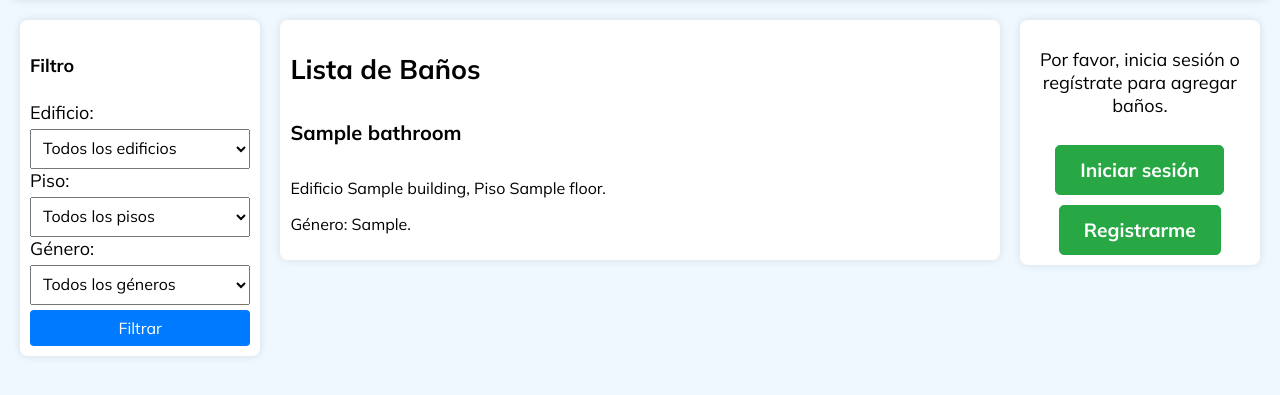
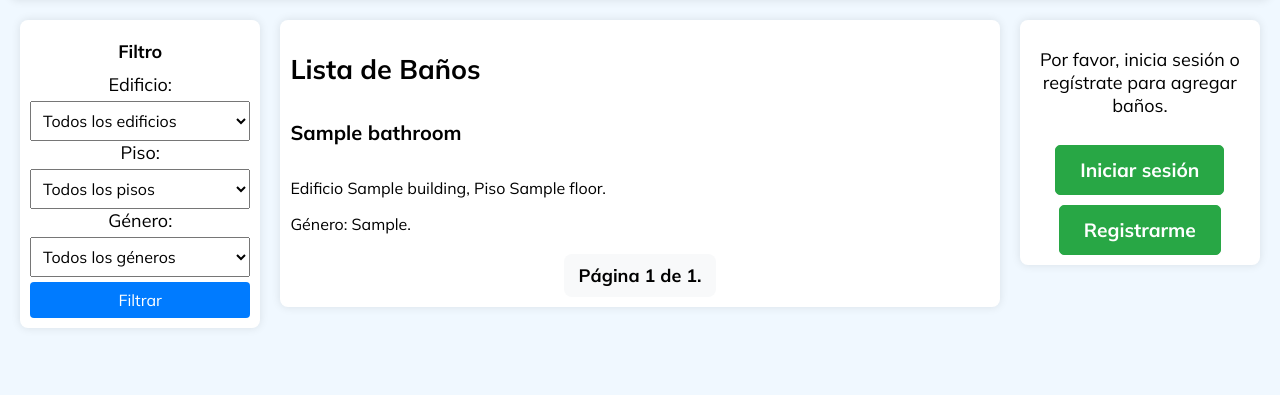
Before and after one commit to DCC-CC4401/2024-1-CC4401-2-grupo-6, a Django app: template todoapp/templates/todoapp/home.html in a window 1280 px wide. Shown: the part 72-467 px from the top of the page. Run offline with Django 3.2, Linux system fonts and the light colour scheme; the template is opened without the code that fills it: most values are stand-ins (such as "Sample title", 1, 10 or a date in 2020).

Commit message:
paginaccion mostrar max 10

```diff
--- a/todoapp/admin.py
+++ b/todoapp/admin.py
@@ -34,7 +34,6 @@ class CommentAdmin(admin.ModelAdmin):
 
 admin.site.register(Comment, CommentAdmin)
 
-
 class CleaningAdmin(admin.ModelAdmin):
     list_display=['id','bathroom', 'user', 'points']
 
--- a/todoapp/apps.py
+++ b/todoapp/apps.py
@@ -1,5 +1,4 @@
 from django.apps import AppConfig
-
 
 class TodoappConfig(AppConfig):
     default_auto_field = 'django.db.models.BigAutoField'
--- a/todoapp/static/css/home.css
+++ b/todoapp/static/css/home.css
@@ -149,6 +149,21 @@ body {
   flex: 1 1 20%; /* Ancho inicial del 20%, puede cambiar según el contenido */
   padding: 10px;
   box-sizing: border-box;
+  display: flex;
+  flex-direction: column; /* Alinea los elementos en columna */
+  align-items: center; /* Centra los elementos horizontalmente */
+  text-align: center; /* Centra el texto */
+}
+
+.filter {
+  display: flex;
+  flex-direction: column; /* Alinea los elementos en columna */
+  align-items: center; /* Centra los elementos horizontalmente */
+}
+
+.filter h4 {
+  margin: 0; /* Ajusta el margen superior e inferior */
+  padding: 10px; /* Ajusta el padding superior e inferior */
 }
 
 .filter select,
@@ -284,3 +299,32 @@ body {
     box-sizing: border-box;
   }
 }
+
+/* Estilos para paginación */
+
+.pagination {
+  text-align: center; /* Centra el texto horizontalmente */
+  margin-top: 20px; /* Añade un margen superior para separación */
+}
+
+.pagination .step-links {
+  display: inline-block; /* Permite centrado del contenido */
+  padding: 10px; /* Añade padding para mejor apariencia */
+  border-radius: 8px; /* Bordes redondeados */
+  background-color: var(--color-bg-light-gray); /* Fondo gris claro */
+}
+
+.pagination a {
+  color: var(--color-primary); /* Color de los enlaces */
+  text-decoration: none; /* Sin subrayado */
+  margin: 0 5px; /* Espaciado horizontal entre enlaces */
+}
+
+.pagination a:hover {
+  text-decoration: underline; /* Subrayado al pasar el mouse */
+}
+
+.pagination .current {
+  font-weight: bold; /* Negrita para la página actual */
+  margin: 0 5px; /* Espaciado horizontal */
+}
--- a/todoapp/templates/todoapp/home.html
+++ b/todoapp/templates/todoapp/home.html
@@ -45,8 +45,7 @@
     <div class="window-container bathroom-list-container">
         <section class="bathroom-list">
             <h2>Lista de Baños</h2>
-                <!-- Aquí va la lista dinámica de imágenes -->
-                <div class="card">
+            <div id="bathroom-list">
                 {% for bathroom in bathrooms %}
                 <a href="/bathroom/{{ bathroom.id}}" class="card-link">
                     <div class="card-body">
@@ -56,8 +55,25 @@
                     </div>
                 </a>
                 {% endfor %}
+
+                <div class="pagination">
+                    <span class="step-links">
+                        {% if bathrooms.has_previous %}
+                            <a href="?page=1" class="pagination-link" data-page="1">&laquo; primera</a>
+                            <a href="?page={{ bathrooms.previous_page_number }}" class="pagination-link" data-page="{{ bathrooms.previous_page_number }}">anterior</a>
+                        {% endif %}
+
+                        <span class="current">
+                            Página {{ bathrooms.number }} de {{ bathrooms.paginator.num_pages }}.
+                        </span>
+
+                        {% if bathrooms.has_next %}
+                            <a href="?page={{ bathrooms.next_page_number }}" class="pagination-link" data-page="{{ bathrooms.next_page_number }}">siguiente</a>
+                            <a href="?page={{ bathrooms.paginator.num_pages }}" class="pagination-link" data-page="{{ bathrooms.paginator.num_pages }}">última &raquo;</a>
+                        {% endif %}
+                    </span>
                 </div>
-                <!-- Repetir para cada imagen -->
+            </div>
         </section>
     </div>
 
@@ -73,5 +89,61 @@
             {% endif %}
         </aside>
     </div>
-    </main>
+
+    <script>
+        document.addEventListener('DOMContentLoaded', function () {
+            const paginationLinks = document.querySelectorAll('.pagination-link');
+
+            paginationLinks.forEach(link => {
+                link.addEventListener('click', function (e) {
+                    e.preventDefault();
+                    const page = this.dataset.page;
+                    const url = new URL(window.location.href);
+                    url.searchParams.set('page', page);
+
+                    fetch(url, {
+                        headers: {
+                            'X-Requested-With': 'XMLHttpRequest'
+                        }
+                    })
+                    .then(response => response.text())
+                    .then(html => {
+                        const parser = new DOMParser();
+                        const doc = parser.parseFromString(html, 'text/html');
+                        const newBathroomList = doc.getElementById('bathroom-list').innerHTML;
+                        document.getElementById('bathroom-list').innerHTML = newBathroomList;
+                        window.history.pushState({}, '', url);
+                        updatePaginationLinks();
+                    });
+                });
+            });
+
+            function updatePaginationLinks() {
+                const newLinks = document.querySelectorAll('.pagination-link');
+                newLinks.forEach(link => {
+                    link.addEventListener('click', function (e) {
+                        e.preventDefault();
+                        const page = this.dataset.page;
+                        const url = new URL(window.location.href);
+                        url.searchParams.set('page', page);
+
+                        fetch(url, {
+                            headers: {
+                                'X-Requested-With': 'XMLHttpRequest'
+                            }
+                        })
+                        .then(response => response.text())
+                        .then(html => {
+                            const parser = new DOMParser();
+                            const doc = parser.parseFromString(html, 'text/html');
+                            const newBathroomList = doc.getElementById('bathroom-list').innerHTML;
+                            document.getElementById('bathroom-list').innerHTML = newBathroomList;
+                            window.history.pushState({}, '', url);
+                            updatePaginationLinks();
+                        });
+                    });
+                });
+            }
+        });
+    </script>
 {% endblock %}
--- a/todoapp/urls.py
+++ b/todoapp/urls.py
@@ -11,5 +11,5 @@ urlpatterns = [
     #path('list', views.bathroom_list, name='bathroom_list'),
     path('bathroom/<int:id>/', views.bathroom_detail, name='bathroom_detail'),
     path('home', views.home, name='home'),
-    path('bathroom2/<int:id>/', views.bathroom_detail2, name='bathroom_detail2'),
+    #path('bathroom2/<int:id>/', views.bathroom_detail2, name='bathroom_detail2'),
 ]
```
Also changed, not shown: todoapp/views.py (+15 -1 lines), db.sqlite3. Lines whose indentation alone changed are shown as unchanged.
